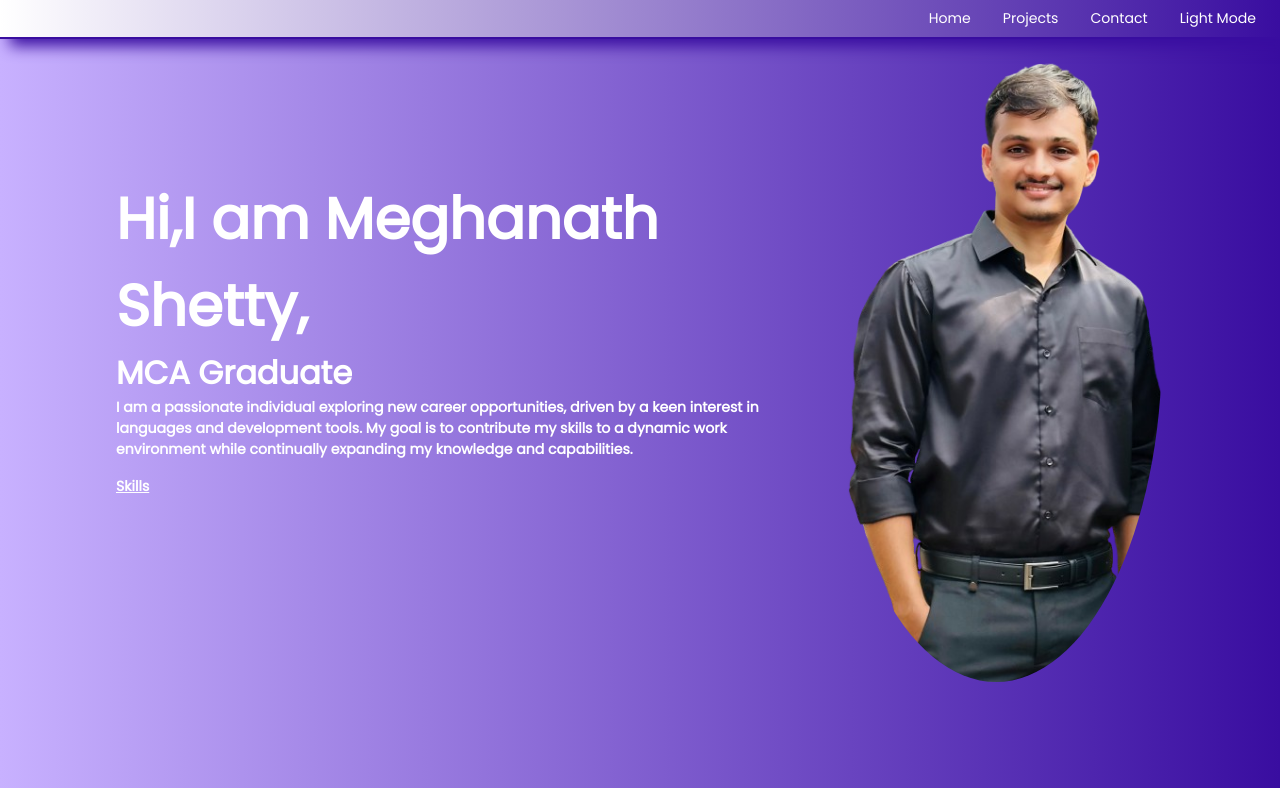
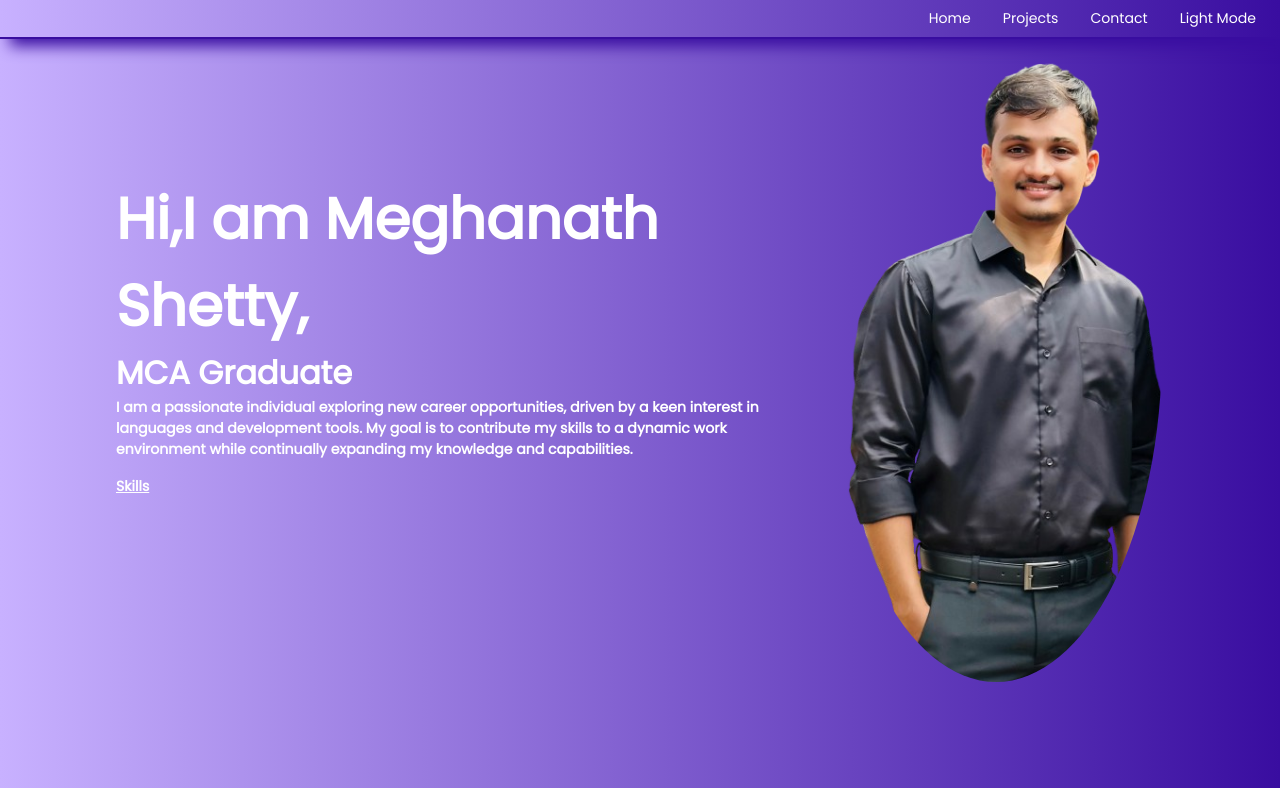
Before and after one commit to MeghanathShetty/Portfolio, a Next.js app: page / in a window 1280 px wide. Shown: the top 788 px of the page. Built offline with nearby package versions, Linux system fonts and the light colour scheme.

Commit message:
new scroll bar

```diff
--- a/styles/topNav.css
+++ b/styles/topNav.css
@@ -3,7 +3,7 @@
     width: 100vw;
     padding: 0;
     /* background-color: white; */
-    background: linear-gradient(90deg, rgb(255, 255, 255), #390da0);
+    background: linear-gradient(90deg, #c8b1ff, #390da0);
     /* box-shadow: 0px 10px 7px -10px rgba(0, 0, 0, 0.5); */
     /* box-shadow: 0px 10px 7px -9px rgba(57, 13, 160, 0.4); */
     box-shadow: 10px 7px 15px rgba(57, 13, 160, 1);
```
